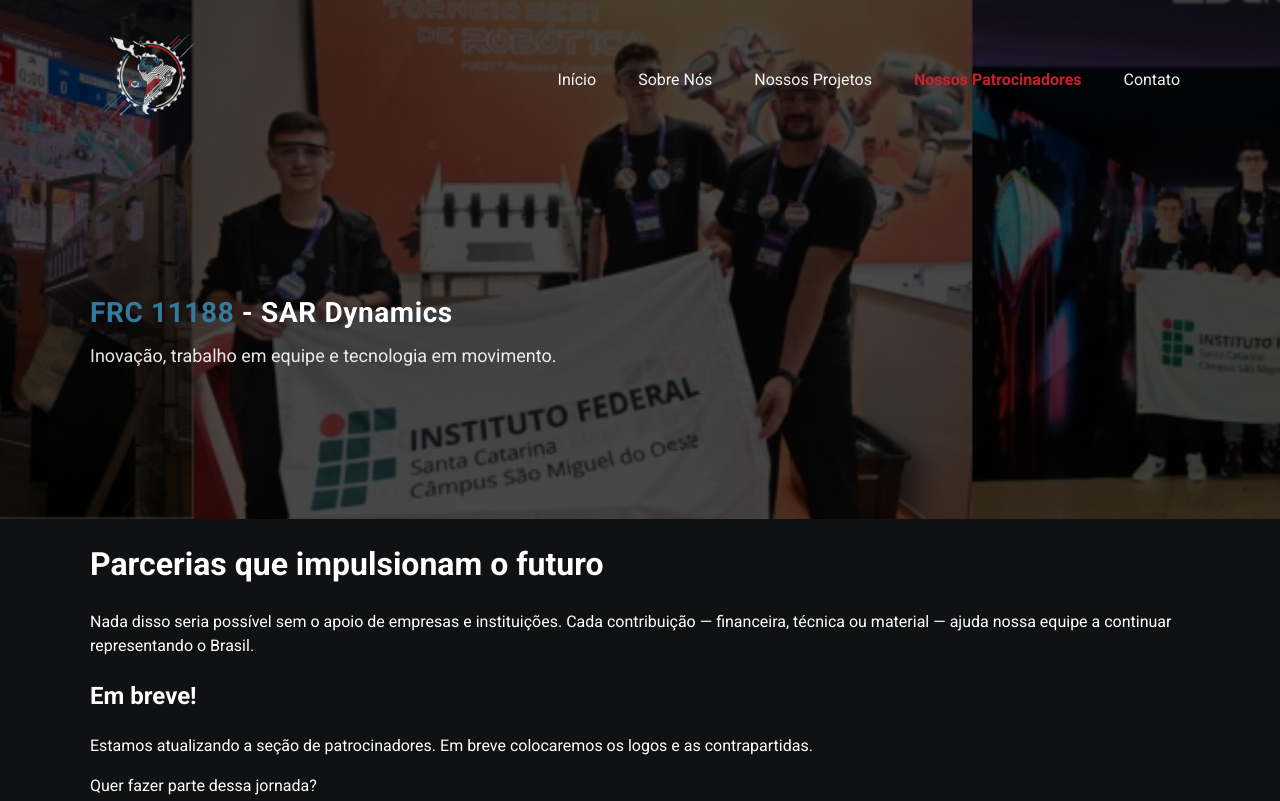
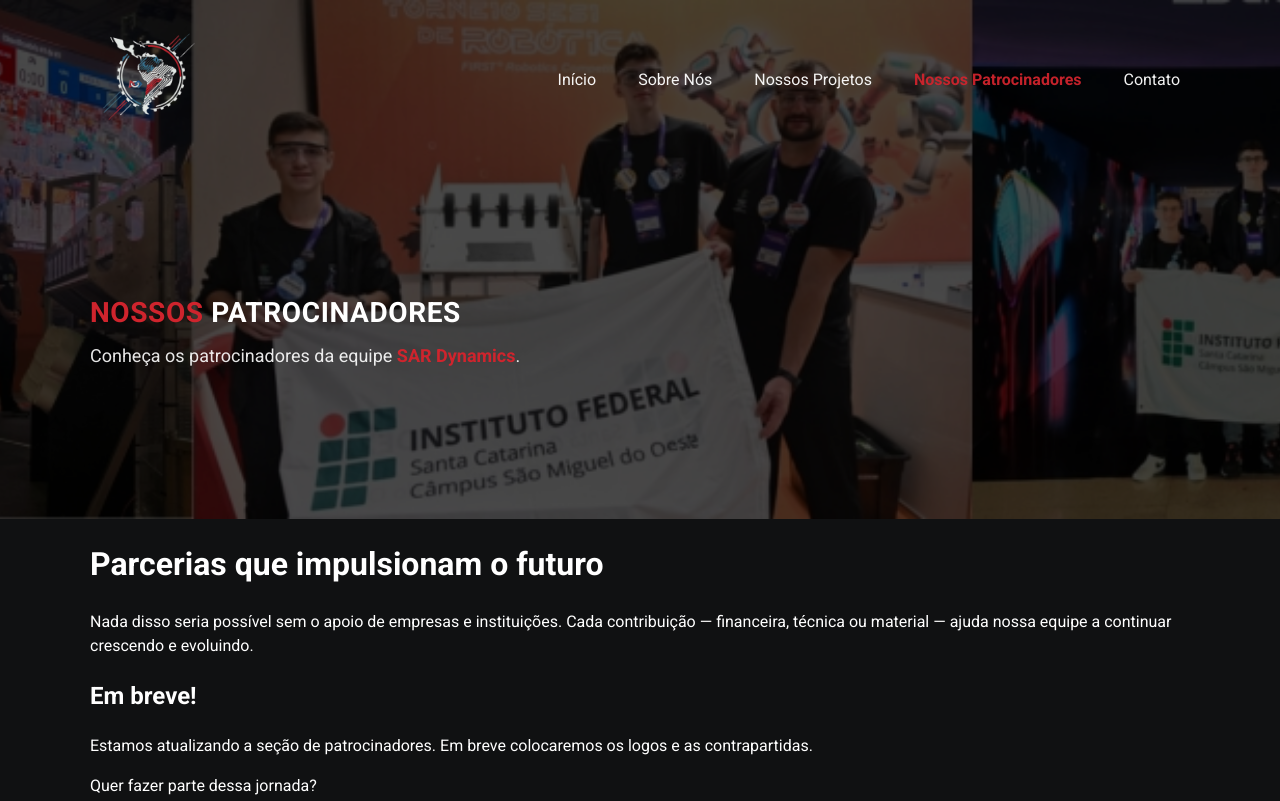
Before and after one commit to Gabrielassis134/FRC-11188-Site, a plain HTML site: page patrocinadores.html in a window 1280 px wide. Shown: the top 801 px of the page. Drawn offline with Linux system fonts and the light colour scheme.

Commit message:
Arrumei todas as páginas, falta o marcos fazes os designs e textos.

```diff
--- a/css/style.css
+++ b/css/style.css
@@ -367,7 +367,7 @@ a {
 
 /* footer */
 .site-footer {
-   background: #347b9e57;
+   background: #18191b;
    color: white;
    padding: 48px 0;
    text-align: center;
--- a/patrocinadores.html
+++ b/patrocinadores.html
@@ -53,9 +53,9 @@
 
             <div class="hero-overlay"></div>
             <div class="hero-content container">
-               <h1><span class="accent">FRC 11188</span> - SAR Dynamics</h1>
+               <h1><span class="accent2">NOSSOS</span> PATROCINADORES</h1>
                <p class="lead">
-                  Inovação, trabalho em equipe e tecnologia em movimento.
+                  Conheça os patrocinadores da equipe <span class="accent2">SAR Dynamics</span>.
                </p>
             </div>
          </div>
@@ -67,7 +67,7 @@
          <p>
             Nada disso seria possível sem o apoio de empresas e instituições.
             Cada contribuição — financeira, técnica ou material — ajuda nossa
-            equipe a continuar representando o Brasil.
+            equipe a continuar crescendo e evoluindo.
          </p>
 
          <section class="sponsors" aria-live="polite">
```
Also changed, not shown: projetos.html (+2 -2 lines), sobre.html (+1 -1 lines).
